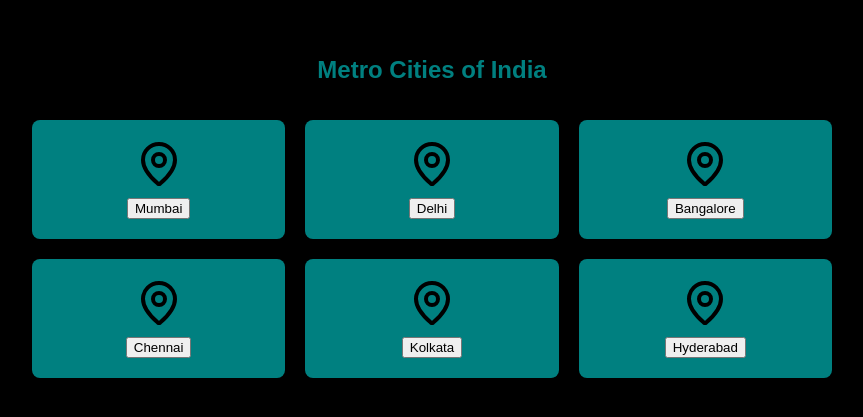
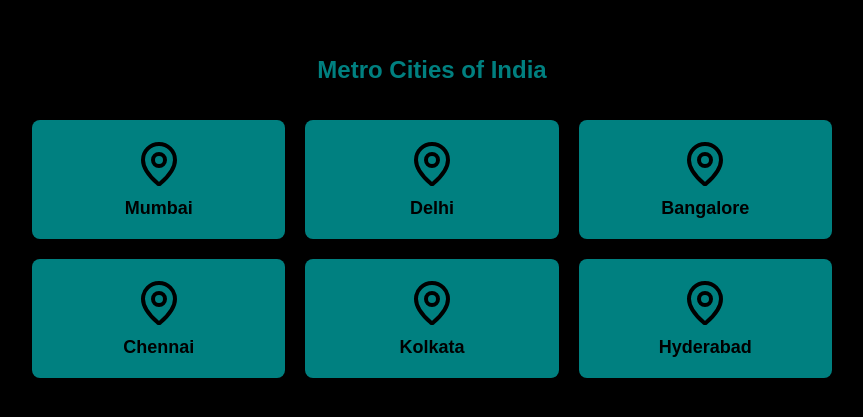
Before and after one commit to GaurangPandey2912/Library-Seat-Reservation-System, a React (Create React App) app in the folder lsr/Frontend/: page /selectCity in a window 1280 px wide. Shown: the part 215-632 px from the top of the page, without its empty margins (208-1071 px from the left). Built offline with nearby package versions, Linux system fonts and the light colour scheme.

Commit message:
route to bookissue

```diff
--- a/lsr/Frontend/src/App.js
+++ b/lsr/Frontend/src/App.js
@@ -7,6 +7,7 @@ import SeatReservation from "./Pages/Seatmap.js";
 import Login from "./Pages/Login.js";
 import LibraryDashboard from "./Pages/Dashboard.js";
 import MetroCities from "./Pages/SelectCity.js";
+import BookIssue from "./Pages/BookIssue.js";
 
 // Homepage Component
 function Home() {
@@ -36,6 +37,7 @@ function App() {
           <Route path="/Login" element={<Login />} />
           <Route path="/Dashboard" element={<LibraryDashboard />} />
           <Route path="/selectCity" element={<MetroCities />} />
+          <Route path="/bookIssue" element={<BookIssue />} />
 
 
 
--- a/lsr/Frontend/src/Pages/SelectCity.js
+++ b/lsr/Frontend/src/Pages/SelectCity.js
@@ -1,7 +1,6 @@
 import React from "react";
-import { Button } from "../Components/ui/button";
 import { Card } from "../Components/ui/card";
-import { MapPin } from "lucide-react"; // Generic icon
+import { MapPin } from "lucide-react"; // Using a generic icon
 
 const cities = [
   { name: "Mumbai", icon: MapPin },
@@ -20,8 +19,8 @@ export default function MetroCities() {
         {cities.map((city, index) => (
           <Card key={index} style={styles.card}>
             <div style={styles.tealBox}>
-              <city.icon style={styles.icon} /> {/* Using MapPin */}
-              <Button style={styles.button}>{city.name}</Button>
+              <city.icon style={styles.icon} />
+              <span style={styles.cityName}>{city.name}</span>
             </div>
           </Card>
         ))}
@@ -75,14 +74,9 @@ const styles = {
     height: "48px",
     color: "black",
   },
-  button: {
-    backgroundColor: "white",
+  cityName: {
+    fontSize: "18px",
+    fontWeight: "bold",
     color: "black",
-    padding: "10px 20px",
-    borderRadius: "8px",
-    fontSize: "16px",
-    fontWeight: "bold",
-    border: "none",
-    cursor: "pointer",
   },
 };
```
